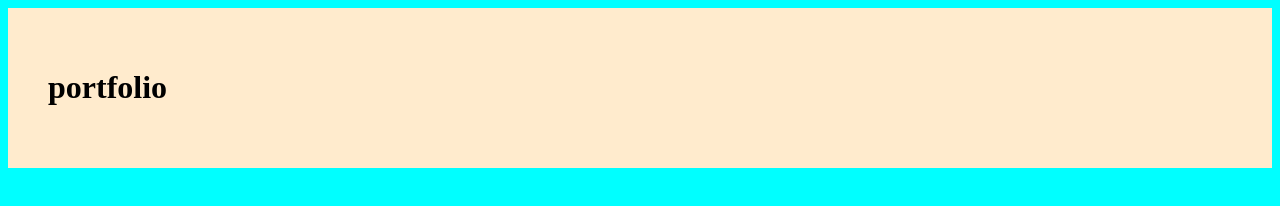
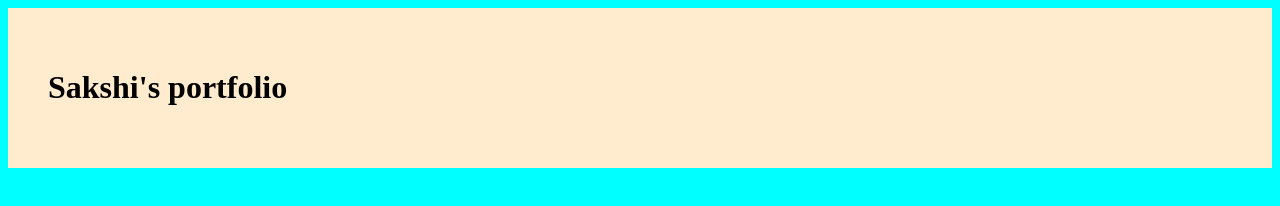
Before and after one commit to salunkhesakshi2125-bit/portfolio, a plain HTML site: page index.html in a window 1280 px wide. Drawn offline with Linux system fonts and the light colour scheme.

Commit message:
header change

```diff
--- a/index.html
+++ b/index.html
@@ -10,7 +10,7 @@
 </head>
 <body style="background-color: aqua;">
     <div >
-        <h1>portfolio</h1>
+        <h1>Sakshi's portfolio</h1>
     </div>
 </body>
 </html>
```
